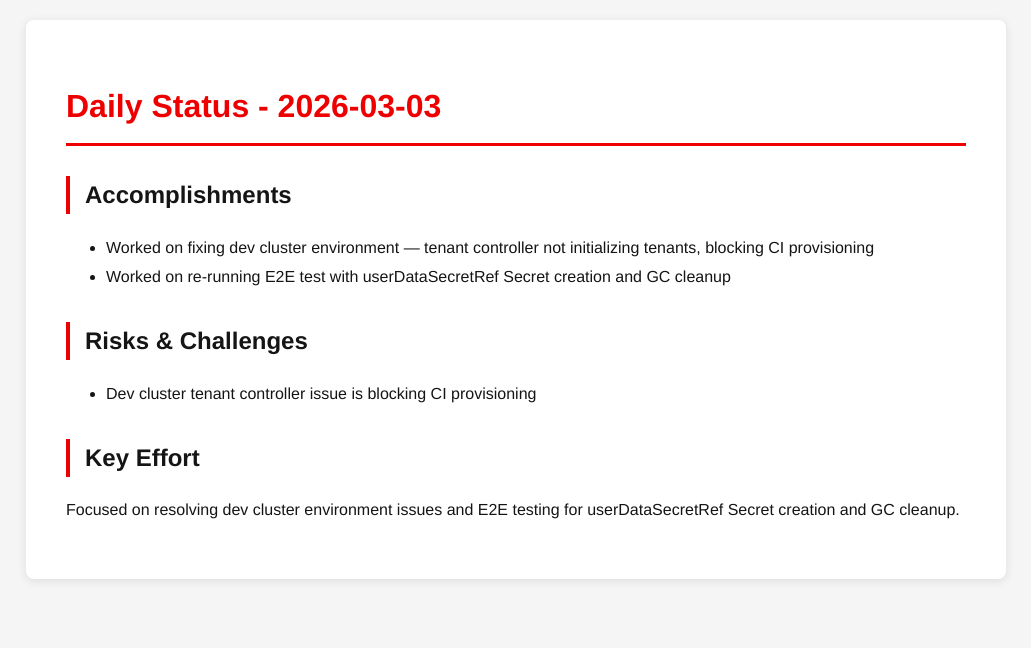
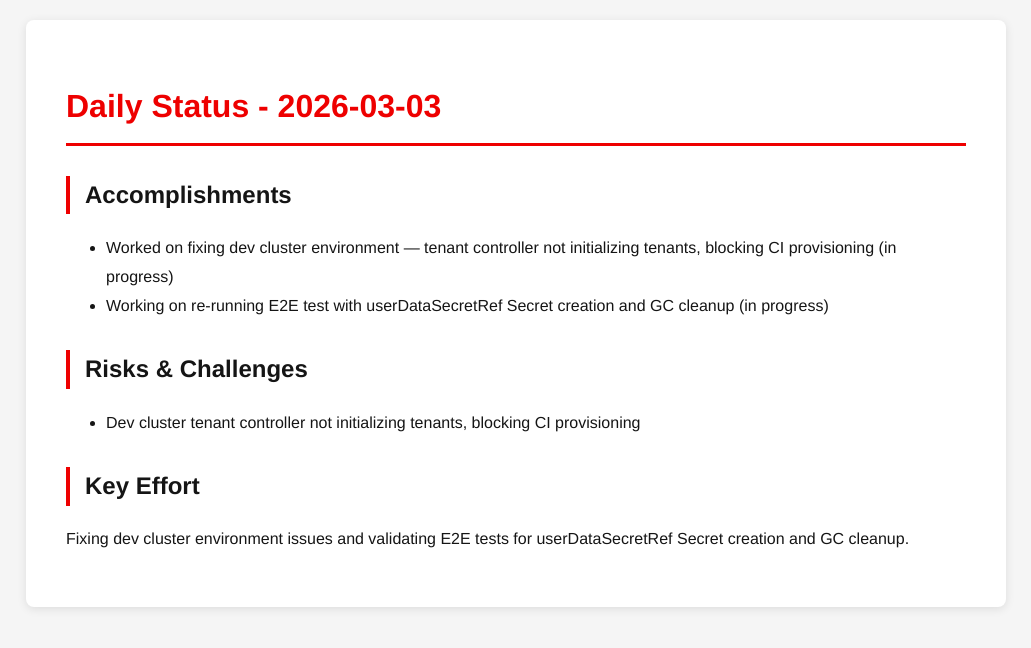
Before and after one commit to tzvatot/daily-status, a Jekyll site: the page built from 2026-03-03.md, in a window 1280 px wide. Shown: the top 648 px of the page, without its empty margins (124-1155 px from the left). Built offline with Jekyll 4.4.1, drawn with Linux system fonts in a browser that asks for light colours.

Commit message:
Daily status update - 2026-03-03

```diff
--- a/2026-03-03.md
+++ b/2026-03-03.md
@@ -7,14 +7,11 @@ date: 2026-03-03
 # Daily Status - 2026-03-03
 
 ## Accomplishments
-
-- Worked on fixing dev cluster environment — tenant controller not initializing tenants, blocking CI provisioning
-- Worked on re-running E2E test with userDataSecretRef Secret creation and GC cleanup
+- Worked on fixing dev cluster environment — tenant controller not initializing tenants, blocking CI provisioning (in progress)
+- Working on re-running E2E test with userDataSecretRef Secret creation and GC cleanup (in progress)
 
 ## Risks & Challenges
-
-- Dev cluster tenant controller issue is blocking CI provisioning
+- Dev cluster tenant controller not initializing tenants, blocking CI provisioning
 
 ## Key Effort
-
-Focused on resolving dev cluster environment issues and E2E testing for userDataSecretRef Secret creation and GC cleanup.
+Fixing dev cluster environment issues and validating E2E tests for userDataSecretRef Secret creation and GC cleanup.
```
